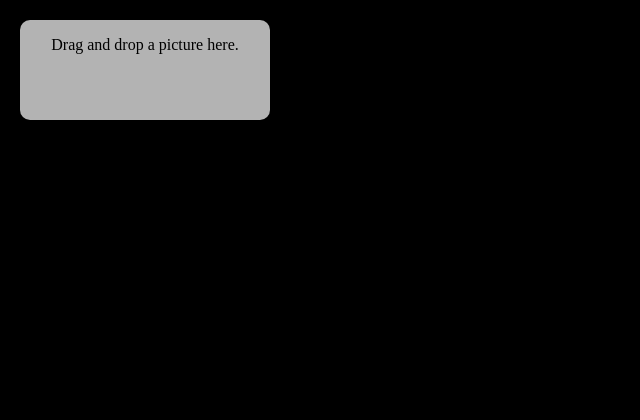
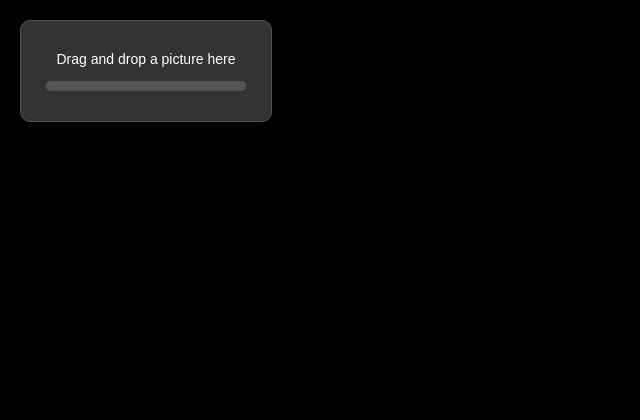
Before and after one commit to basti00/image_space, a Flask app: template templates/index.html in a window 1280 px wide. Shown: the top 420 px of the page, without its empty margins (0-640 px from the left). Run offline with Flask 3, Linux system fonts and the light colour scheme; the template is opened without the code that fills it, so the values that code supplies are empty; some libraries are stand-ins or nearby versions.

Commit message:
added progress bar

```diff
--- a/templates/index.html
+++ b/templates/index.html
@@ -45,12 +45,36 @@
             width: 250px;
             height: 100px;
             border-radius: 10px;
-          background-color: rgba(255,255,255,0.7); /* Semi-transparent white background */
+            background-color: #333; /* Dark background color */
+            border: 1px solid #555; /* Border color */
+            box-shadow: 0 2px 4px rgba(0, 0, 0, 0.3); /* Shadow effect */
+            color: #fff; /* Text color */
+            font-family: Arial, sans-serif;
+            font-size: 14px;
         }
 
         #upload-field p {
-            text-align:center;
-            color:#000000; /* Text color */
+            text-align: center;
+            margin-top: 30px;
+        }
+
+        #progress-bar {
+            width: 80%;
+            height: 10px;
+            margin: 10px auto;
+            display: block;
+            background-color: #555; /* Progress bar background color */
+            border-radius: 5px;
+        }
+
+        #progress-bar::-webkit-progress-value {
+            background-color: #4CAF50; /* Progress bar color */
+            border-radius: 5px;
+        }
+
+        #progress-bar::-webkit-progress-bar {
+            background-color: #555; /* Progress bar background color */
+            border-radius: 5px;
         }
 
       </style>
@@ -63,7 +87,8 @@
     </div>
 
     <div id="upload-field" ondrop="handleDrop(event)" ondragover="handleDragOver(event)">
-        <p>Drag and drop a picture here.</p>
+        <p id=status-text>Drag and drop a picture here</p>
+        <progress id="progress-bar" value="0" max="100"></progress>
     </div>
 
     <div id="imageContainer">
@@ -85,17 +110,35 @@
             var formData = new FormData();
             formData.append('file', file);
 
-            fetch('/', {
-                method: 'POST',
-                body: formData
-            }).then(function(response) {
-                return response.text();
-            }).then(function(html) {
-                document.body.innerHTML = html;
+            var progressBar = document.getElementById('progress-bar');
+            var statusText = document.getElementById('status-text');
+            var xhr = new XMLHttpRequest();
 
-                // Rerun all scripts after exchanging the body
+            xhr.open('POST', '/');
+            xhr.upload.addEventListener('progress', function (e) {
+                var percentComplete = (e.loaded / e.total) * 100;
+                progressBar.value = percentComplete;
+                statusText.textContent = "uploading...";
+                if(e.loaded == e.total){
+                    statusText.textContent = "calculating...";
+                }
+            });
+
+            xhr.onload = function () {
+                if (xhr.status === 200) {
+                    document.body.innerHTML = xhr.responseText;
                     var tempContainer = document.createElement('div');
-                tempContainer.innerHTML = html;
+                    tempContainer.innerHTML = xhr.responseText;
+                    reloadScripts();
+                }
+            };
+
+            xhr.send(formData);
+        }
+
+        function reloadScripts(){
+            var tempContainer = document.createElement('div');
+            tempContainer.innerHTML = document.body.innerHTML;
             // Extract all script elements from the temporary container
             var scripts = tempContainer.querySelectorAll('script');
             // Create and append new script elements to execute them
@@ -107,7 +150,6 @@
                 newScript.appendChild(document.createTextNode(script.innerHTML));
                 document.head.appendChild(newScript); // Or use document.body if necessary
             });
-            });
         }
     </script>
 
```
Lines whose indentation alone changed are shown as unchanged.
